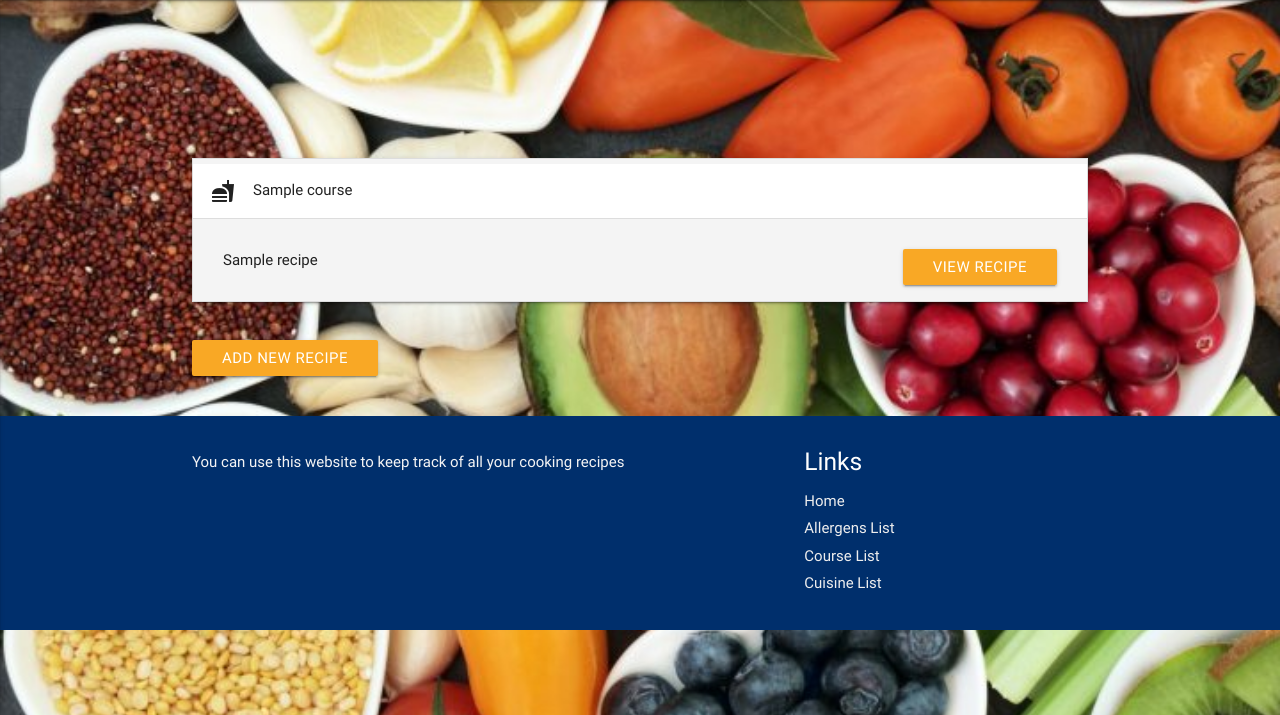
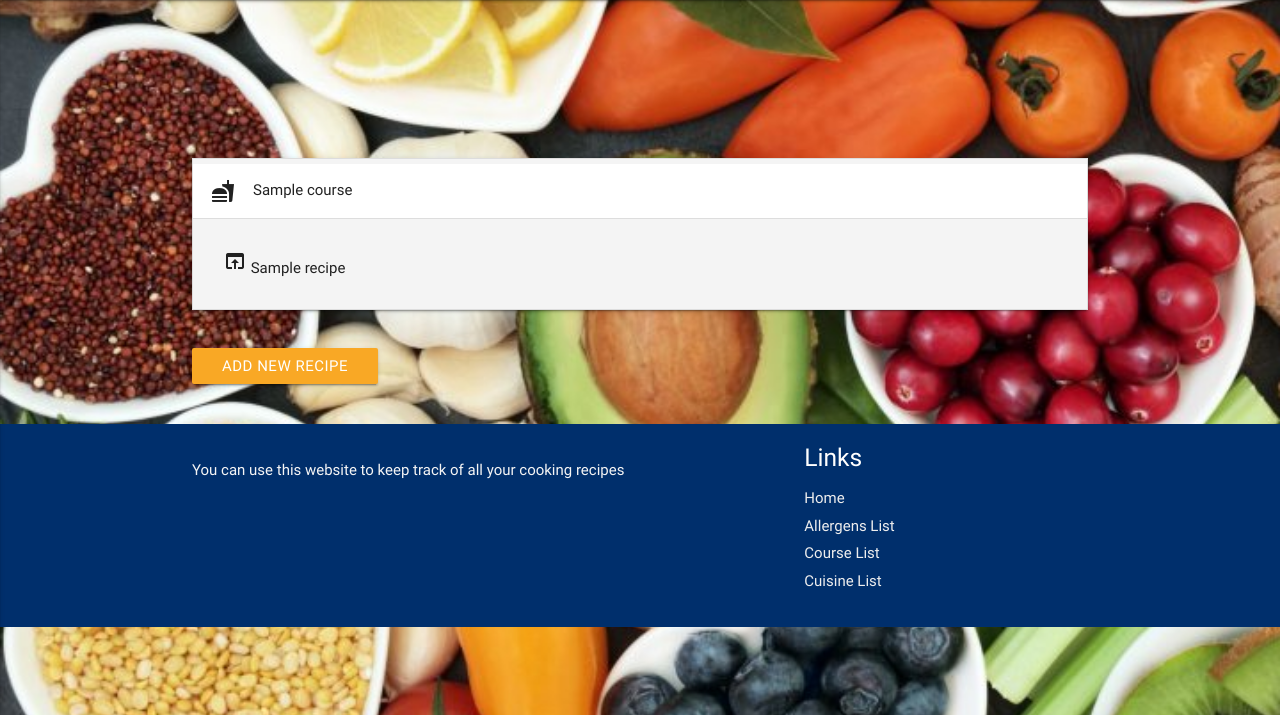
Before and after one commit to GarethMellon/data-centric-project, a Flask app: page / in a window 1280 px wide, after a click that opens the changed part. Shown: the part 64-779 px from the top of the page. Run offline with Flask 2, Linux system fonts and the light colour scheme; tables that the repository leaves empty hold one stand-in row (values such as "Sample post"); data that the repository does not hold is empty.

Commit message:
fixed style issue on home page recipe links

```diff
--- a/static/css/style.css
+++ b/static/css/style.css
@@ -41,6 +41,10 @@
     background-color: #f4f4f4;
   }
 
+  .collapsible-body a {
+    color: rgba(0, 0, 0, 0.87);
+  }
+
   .sub-footer {
     text-align: center;
   }
@@ -70,6 +74,24 @@
     text-align: center;
     width: 300px;
   }
+
+  /* tag styles */
+
+  h4,
+  h5,
+  h6 {
+    display: inline;
+  }
+
+  /* recipe page text and button fix */
+
+  .collection-item div {
+    width: 85%;
+    margin: 0;
+    padding: 0;
+    display: inline-block;
+  }
+
 
   /* general headings colours*/
 
--- a/templates/index.html
+++ b/templates/index.html
@@ -10,8 +10,9 @@
                     <div class="collapsible-header"><i class="material-icons">fastfood</i> {{ course.course_name }} </div>
 
                     {% for recipe in recipes_data %} {% if course.course_name == recipe.course_name: %}
-                    <div class="collapsible-body collapsible-background"><span>{{ recipe.recipes_name }}</span>
-                        <a href="{{ url_for('recieps', recipe_ID = recipe.recipes_ID) }}" class="btn btn-recipe"> View Recipe</a>
+                    <div class="collapsible-body collapsible-background">
+                        <i class="material-icons">open_in_browser</i>
+                        <a href="{{ url_for('recieps', recipe_ID = recipe.recipes_ID) }}" class="">{{ recipe.recipes_name }}</a>
                     </div>
                     {% else %} {% endif %} {% endfor %}
 
```
Also changed, not shown: templates/recieps.html (+11 -16 lines).
